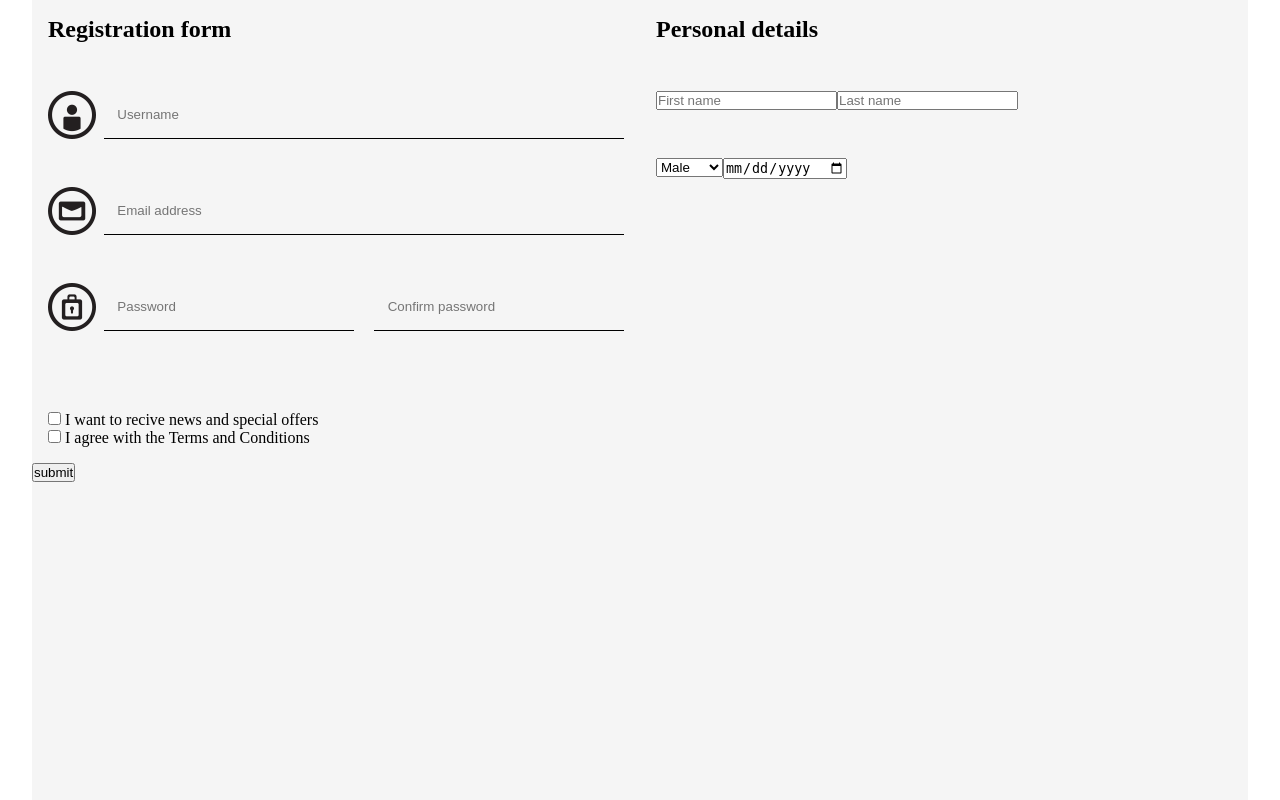
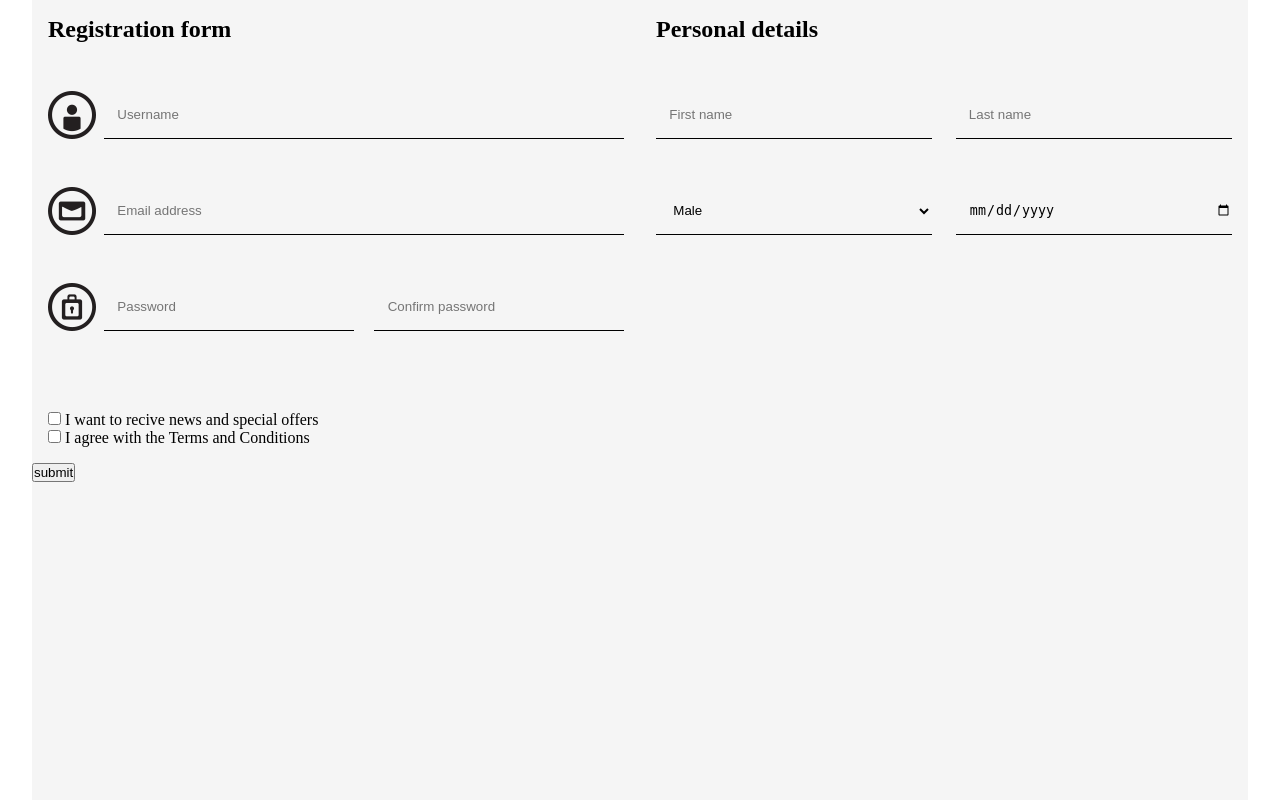
Before and after one commit to macedon-ps/Programs_repository, a PHP site: page /registrationForms.html in a window 1280 px wide. Run offline with PHP 8.4, Linux system fonts and the light colour scheme.

Commit message:
add props for personal details

```diff
--- a/HTML/Homework/HW_5/registrationForms.css
+++ b/HTML/Homework/HW_5/registrationForms.css
@@ -29,22 +29,30 @@ form{
 .registr-forms-item,
 .personal-forms-items{
     display: flex;
+    justify-content: space-between;
     width: 100%;
     margin: 3em 0;
 }
 
-.reg-form{
+.reg-form,
+.pers-form{
     width: 100%;
+    min-height: 48px;
     display: flex;
     justify-content: space-between;
 }
-.reg-form2{
+.reg-form2,
+.pers-form{
     width: 48%;
 }
 .user-name,
 .email,
 .password,
-.password-confirm{
+.password-confirm,
+.first-name,
+.last-name,
+.gender,
+.date{
     width:100%;
     height: 100%;
     padding-left: 1em;
```
